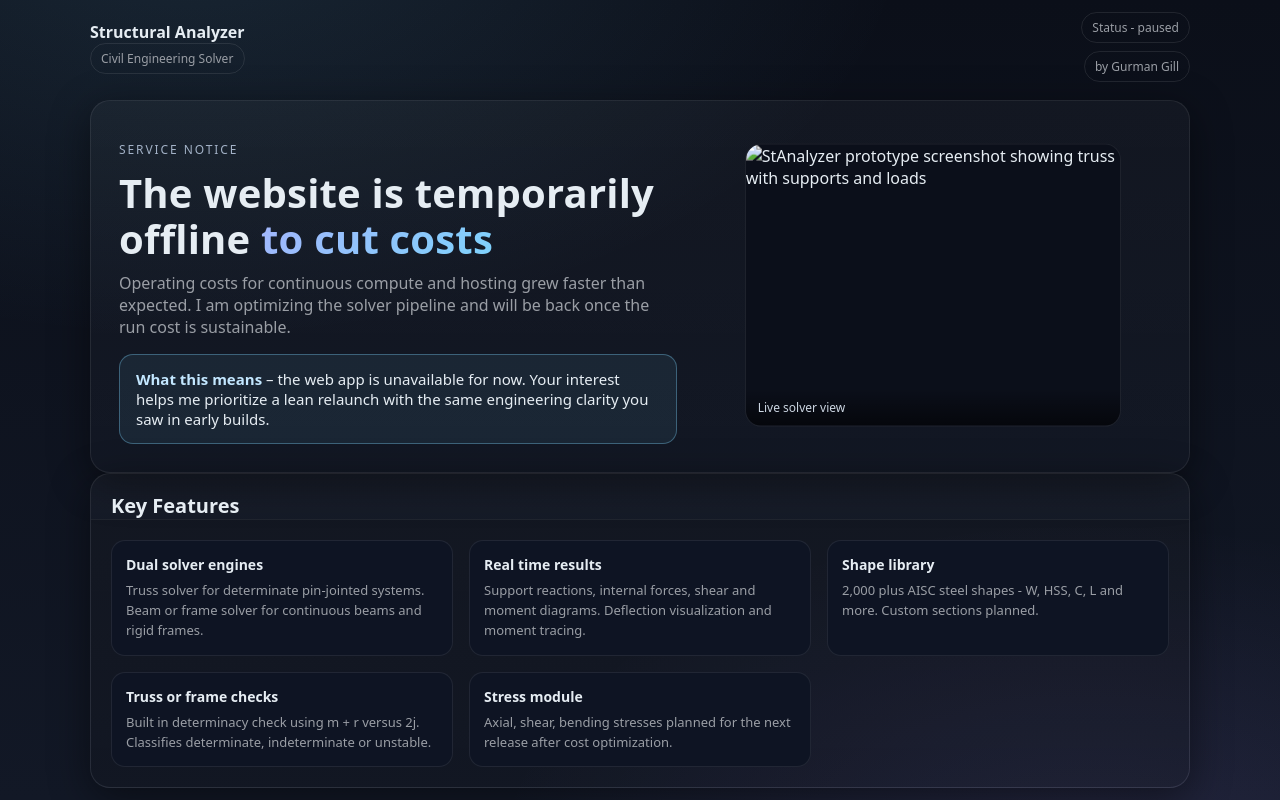
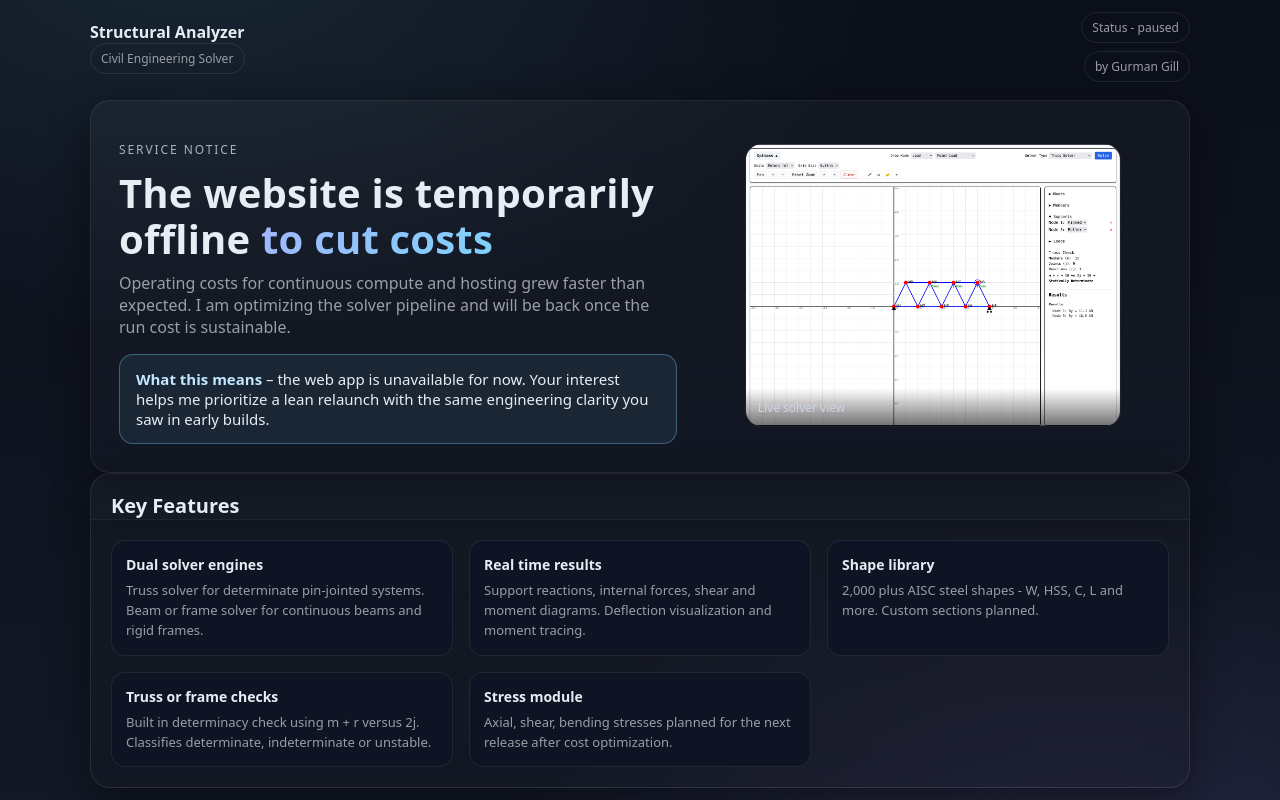
Before and after one commit to Gurman94/StAnalyzer, a plain HTML site: page docs/index.html in a window 1280 px wide. Drawn offline with Linux system fonts and the light colour scheme.

Commit message:
Update index.html

```diff
--- a/docs/index.html
+++ b/docs/index.html
@@ -108,7 +108,7 @@
         </div>
 
         <figure class="figure">
-          <img src="assets/app-screenshot.jpg" alt="StAnalyzer prototype screenshot showing truss with supports and loads">
+          <img src="pic.png" alt="StAnalyzer prototype screenshot showing truss with supports and loads">
           <figcaption class="caption">Live solver view</figcaption>
         </figure>
         <!-- fullscreen modal for screenshot -->
```
